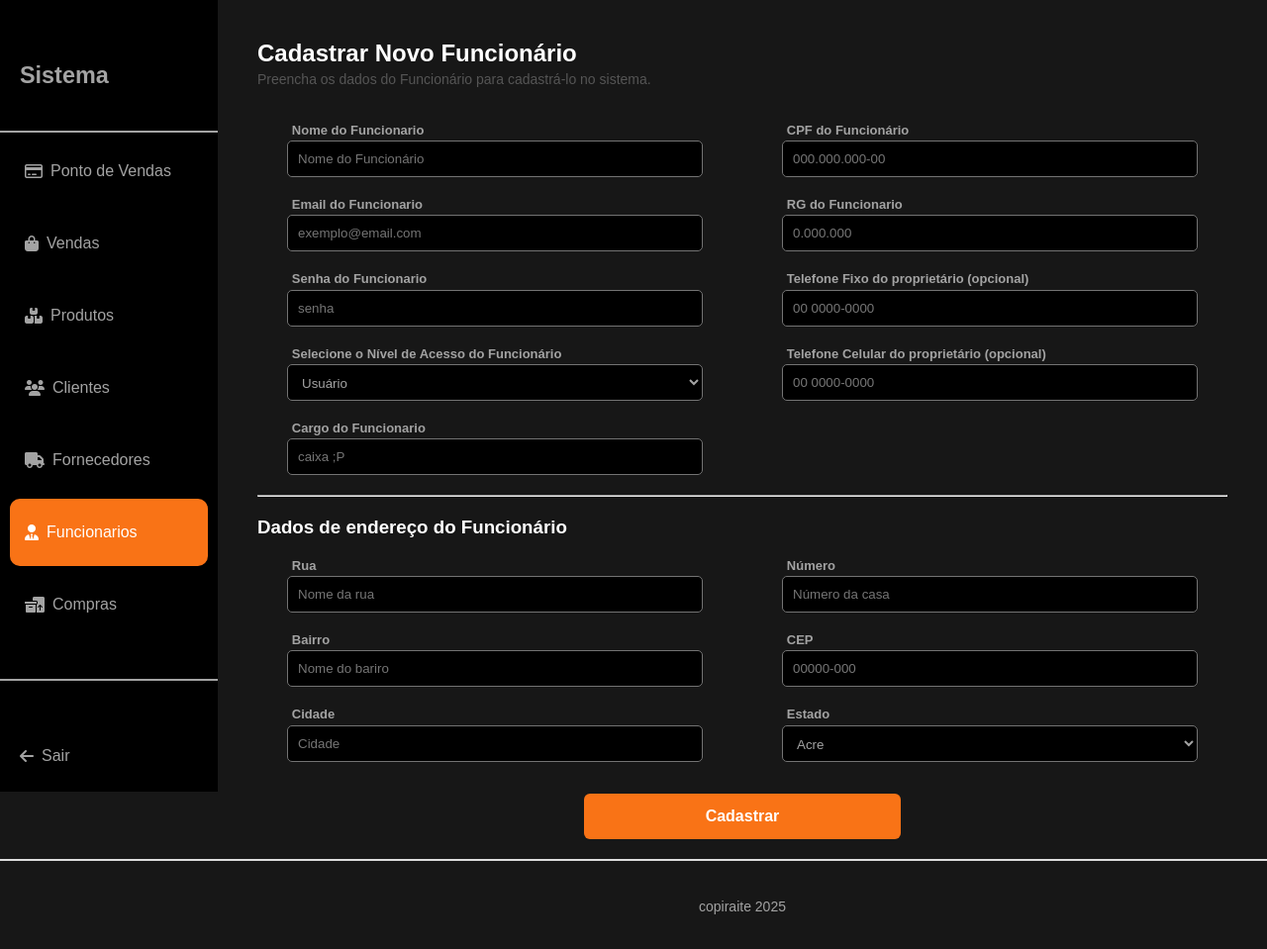
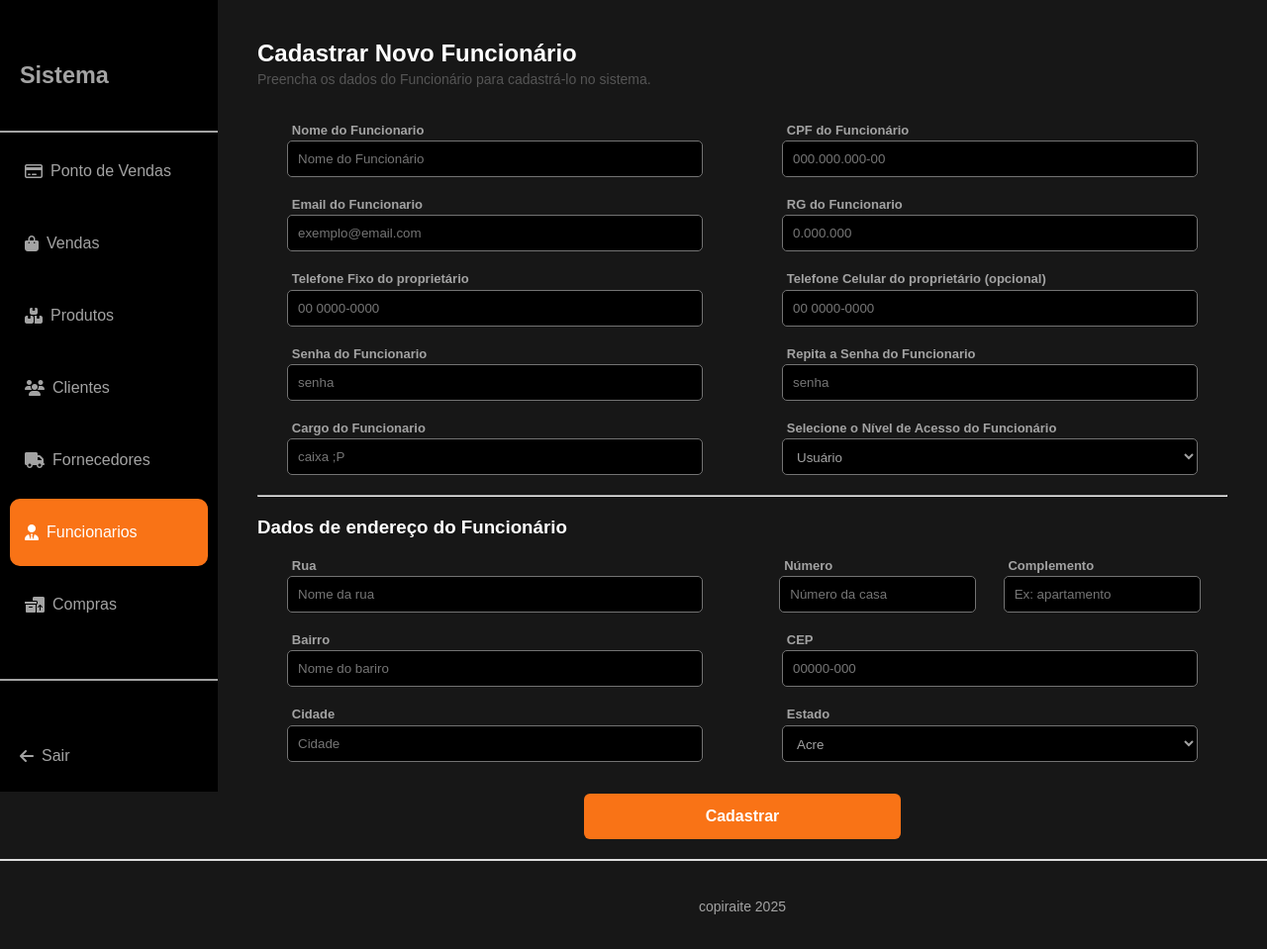
Before and after one commit to Grupo-MCR/refatoracao_sistema_legado, a Django app: template sistema_vendas/funcionarios/templates/cadastrarFuncionario.html in a window 1280 px wide. Shown: the whole page at 99% size. Run offline with Django 3.2, Linux system fonts and the light colour scheme; the template is opened without the code that fills it, so the values that code supplies are empty.

Commit message:
fix: adição de segundo campo de senha, implementação do token no form e demais correções de estilização

```diff
--- a/sistema_vendas/funcionarios/static/css/cadastrarFuncionario.css
+++ b/sistema_vendas/funcionarios/static/css/cadastrarFuncionario.css
@@ -159,18 +159,26 @@ form {
   grid-template-areas:
     "nome cpf"
     "email rg"
-    "senha telefone"
-    "nvacesso celular"
-    "cargo ."
+    "telefone celular"
+    "senha senhaval"
+    "cargo nvacesso"
     "line line"
 	"endereco endereco"
-	"rua numero"
-	"loteamento CEP"
+	"rua sbd"
+	"bairro cep"
 	"cidade estado"
 	"botao botao";
   grid-template-columns: 1fr 1fr;
   gap: 20px;
 }
+
+#splitAssDiv {
+    grid-area: sbd;
+    display: flex;
+    flex-direction: row;
+    justify-content: space-evenly;
+}
+
 
 form h2 {
 	color: #ffffff;
@@ -208,6 +216,10 @@ form h3 {
     grid-area: senha;
 }
 
+#senhaValidationFuncionarioDiv {
+    grid-area: senhaval
+}
+
 #telefoneFuncionarioDiv {
 	grid-area: telefone;
 }
@@ -230,14 +242,20 @@ form h3 {
 
 #numeroFuncionarioDiv {
     grid-area: numero;
+    max-width: 210px;
+}
+
+#complementoFuncionarioDiv {
+    grid-area: complemento;
+    max-width: 210px;
 }
 
 #bairroFuncionarioDiv {
-    grid-area: loteamento;
+    grid-area: bairro;
 }
 
 #cepFuncionarioDiv {
-    grid-area: CEP;
+    grid-area: cep;
 }
 
 #cidadeFuncionarioDiv {
@@ -261,10 +279,6 @@ form h3 {
     flex-wrap: wrap;
     align-content: center;
     align-items: flex-start;
-}
-
-.toggleProprietario {
-	display: none;
 }
 
 .grid {
@@ -291,6 +305,10 @@ input {
     color: #A3A3A3;
     max-height: 37px;
     max-width: 420px;
+}
+
+input .halfInput {
+    max-width: 210px;
 }
 
 select {
--- a/sistema_vendas/funcionarios/templates/cadastrarFuncionario.html
+++ b/sistema_vendas/funcionarios/templates/cadastrarFuncionario.html
@@ -79,6 +79,7 @@
         </header>
 
         <form onsubmit="mandarFuncionario(event)" id="cadFuncionario">
+            {% csrf_token %}
 
             <div id="nomeFuncionarioDiv" class="inputDiv">
                 <label>Nome do Funcionario</label>
@@ -90,7 +91,7 @@
                 <input type="text" name="cpf" id="propritarioFuncionarioInput" class="funcionarioInput" placeholder="000.000.000-00" maxlength="18" required>
             </div>
 
-            <div id="emailFuncionarioDeiv" class="inputDiv">
+            <div id="emailFuncionarioDiv" class="inputDiv">
                 <label>Email do Funcionario</label>
                 <input type="email" name="email" id="emailFuncionarioInput" class="funcionarioInput" placeholder="exemplo@email.com" required>
             </div>
@@ -102,17 +103,22 @@
 
             <div id="senhaFuncionarioDiv" class="inputDiv">
                 <label>Senha do Funcionario</label>
-                <input type"text" name="senha" id="senhaFuncionarioInput" class="funcionarioInput"  placeholder="senha" required>
+                <input type="password" name="senha" id="senhaFuncionarioInput" class="funcionarioInput"  placeholder="senha" required>
+            </div>
+
+            <div id="senhaValidationFuncionarioDiv" class="inputDiv">
+                <label>Repita a Senha do Funcionario</label>
+                <input type="password" name="senha" id="senhaValidationFuncionarioInput" class=""  placeholder="senha" required>
             </div>
 
             <div id="telefoneFuncionarioDiv" class="inputDiv">
-                <label>Telefone Fixo do proprietário (opcional)</label>
-                <input type="tel" name="telefone" class="funcionarioInput" id="telefoneFuncionarioInput" placeholder="00 0000-0000">
+                <label>Telefone Fixo do proprietário</label>
+                <input type="tel" name="telefone" class="funcionarioInput" id="telefoneFuncionarioInput" placeholder="00 0000-0000" required>
             </div>
 
             <div id="nivelAcessoSelect" class="inputDiv">
                 <label>Selecione o Nível de Acesso do Funcionário</label>
-                <select type="text" id="nivelAcessoFuncionarioInput" name="nivelAcessoSelect" class="funcionarioInput">
+                <select type="text" id="nivelAcessoFuncionarioInput" name="nivelAcesso" class="funcionarioSelect">
                     <option value="0">Usuário</option>
                     <option value="1">Adminstrador</option>
                 </select>
@@ -137,19 +143,28 @@
                 <input type="text" name="rua" id="ruaFuncionarioInput" class="funcionarioInput" placeholder="Nome da rua" required>
             </div>
 
-            <div id="numeroFuncionarioDiv" class="inputDiv">
-                <label>Número</label>
-                <input type="text" name="numero" id="numeroFuncionarioInput" class="funcionarioInput" placeholder="Número da casa" required>
+            <div id="splitAssDiv">
+
+                <div id="numeroFuncionarioDiv" class="inputDiv">
+                    <label>Número</label>
+                    <input type="text" name="numero" id="numeroFuncionarioInput" class="funcionarioInput halfInput" placeholder="Número da casa" required>
+                </div>
+
+                <div id="complementoFuncionarioDiv" class="inputDiv">
+                    <label>Complemento</label>
+                    <input type="text" name="complemento" id="complementoFuncionarioInput" class="funcionarioInput halfInput" placeholder="Ex: apartamento">
+                </div>
+
             </div>
 
             <div id="bairroFuncionarioDiv" class="inputDiv">
                 <label>Bairro</label>
-                <input type="text" name="loteamento" id="bairroFuncionarioInput" class="funcionarioInput" placeholder="Nome do bariro" required>
+                <input type="text" name="bairro" id="bairroFuncionarioInput" class="funcionarioInput" placeholder="Nome do bariro" required>
             </div>
 
             <div id="cepFuncionarioDiv" class="inputDiv">
                 <label>CEP</label>
-                <input type="text" name="CEP" id="cepFuncionarioInput" class="funcionarioInput" placeholder="00000-000" required>
+                <input type="text" name="cep" id="cepFuncionarioInput" class="funcionarioInput" placeholder="00000-000" required>
             </div>
 
             <div id="cidadeFuncionarioDiv" class="inputDiv">
@@ -159,7 +174,7 @@
 
             <div id="estadoFuncionarioDiv" class="inputDiv">
                 <label>Estado</label>
-                <select type="text" name="estado" id="estadoFuncionarioInput" class="funcionarioInput" placeholder="Escolha um estado">
+                <select type="text" name="estado" id="estadoFuncionarioInput" class="funcionarioSelect" placeholder="Escolha um estado">
                     <option value="AC">Acre</option>
                     <option value="AL">Alagoas</option>
                     <option value="AP">Amapá</option>
@@ -200,5 +215,7 @@
     <footer>
         copiraite 2025
     </footer>
+
+    <script src="{% static 'js/cadastrarFuncionario.js' %}"></script>
 </body>
 </html>
```
